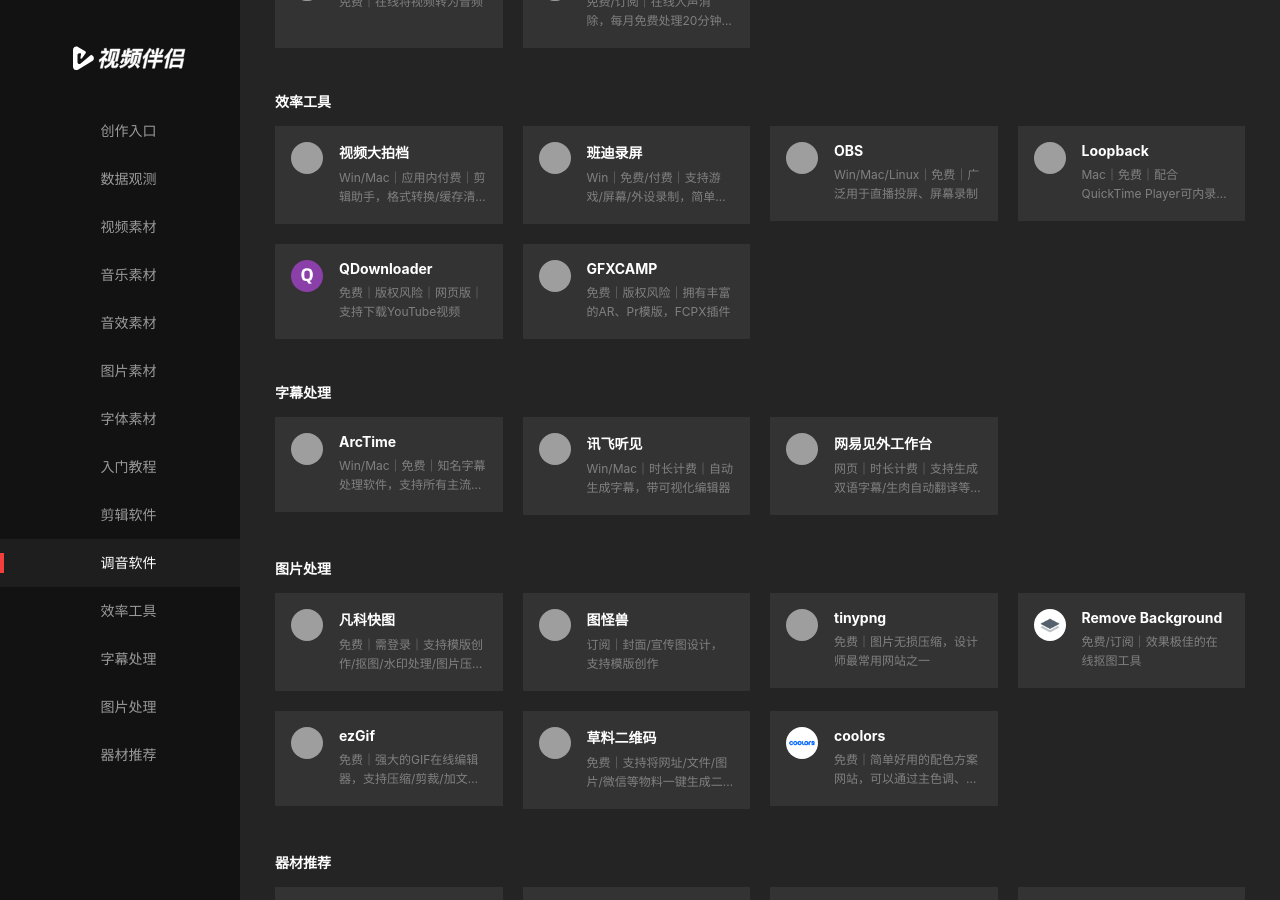
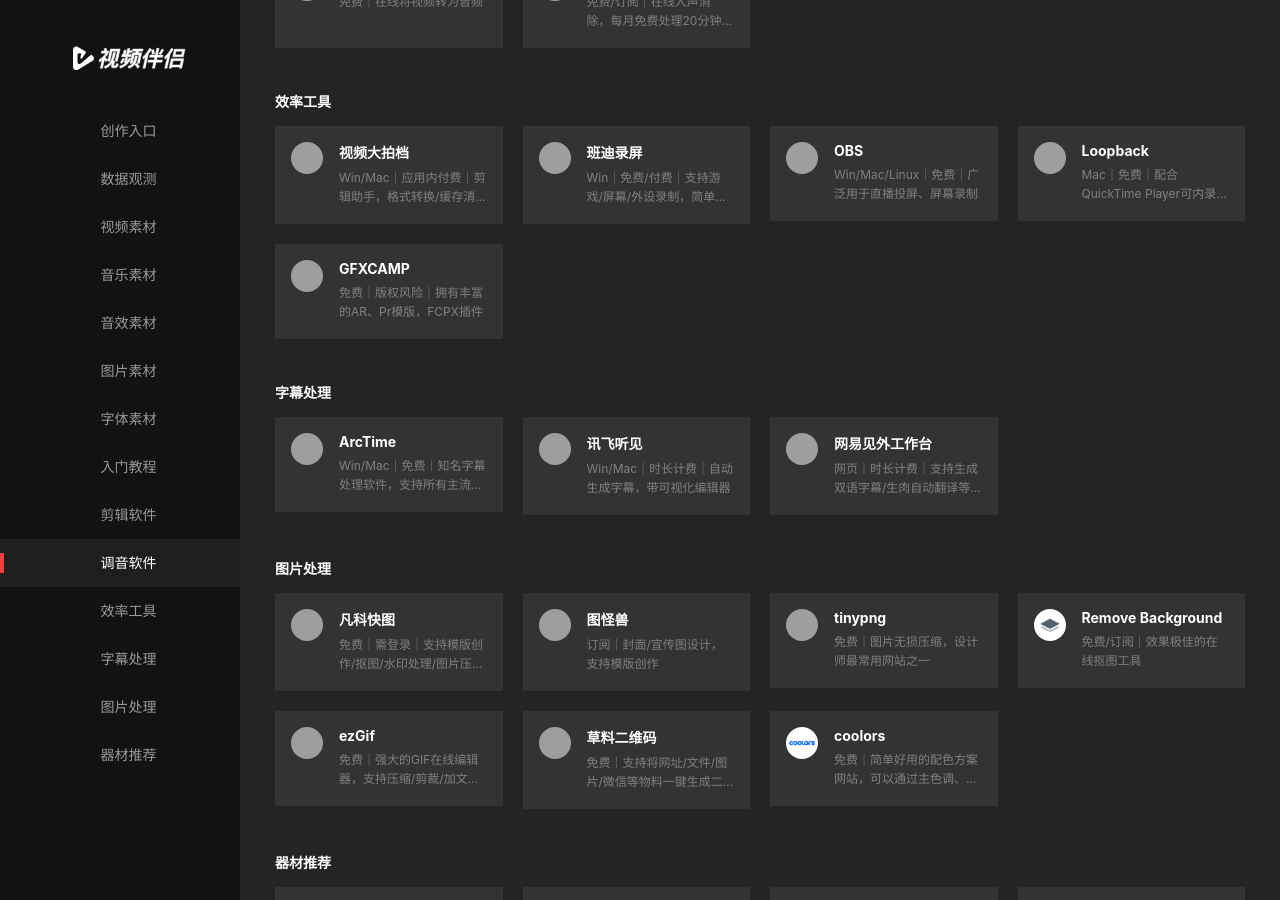
Before and after one commit to tinyao/spbv, a Jekyll site: the page built from index.html, in a window 1280 px wide and 900 px high, scrolled down 2772 px, cut to the strip 0-900 px from the top of the window. Built offline with Jekyll 4.4.1, drawn with Linux system fonts in a browser that asks for light colours; comment, search, counter and statistics services are not loaded; grey boxes are pictures that could not be loaded.

Commit message:
Update 配置 “navs”

```diff
--- a/_data/navs.yml
+++ b/_data/navs.yml
@@ -316,10 +316,6 @@
         icon: /assets/uploads/Loopback.jpg
         url: https://rogueamoeba.com/loopback/
         description: Mac｜免费｜配合QuickTime Player可内录视频音源
-      - url: https://qdownloader.io
-        name: QDownloader
-        icon: /assets/uploads/03qdownloader.png
-        description: 免费｜版权风险｜网页版｜支持下载YouTube视频
       - name: GFXCAMP
         icon: /assets/uploads/GFXCAMP.jpg
         url: http://www.gfxcamp.com/
```
